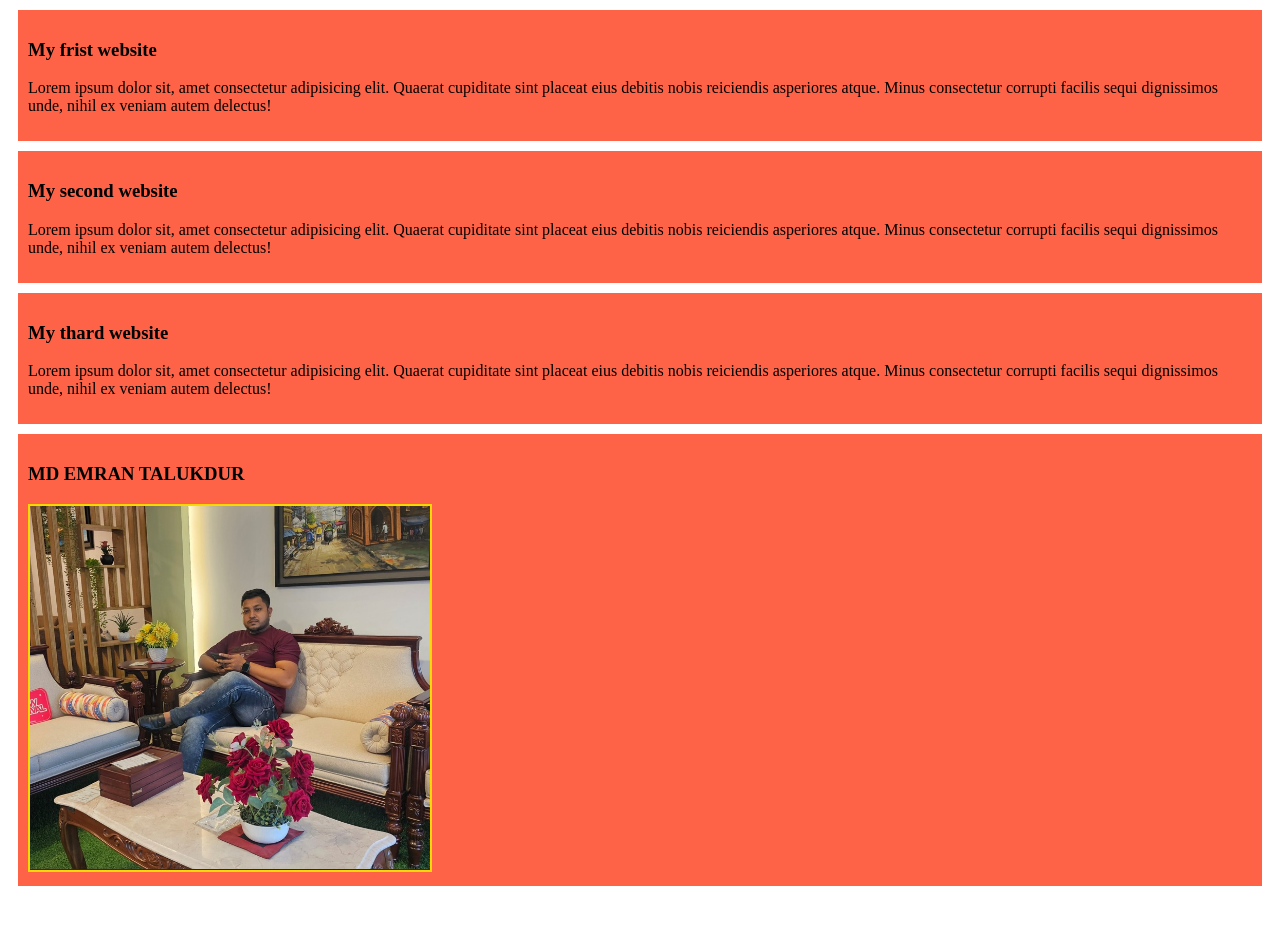
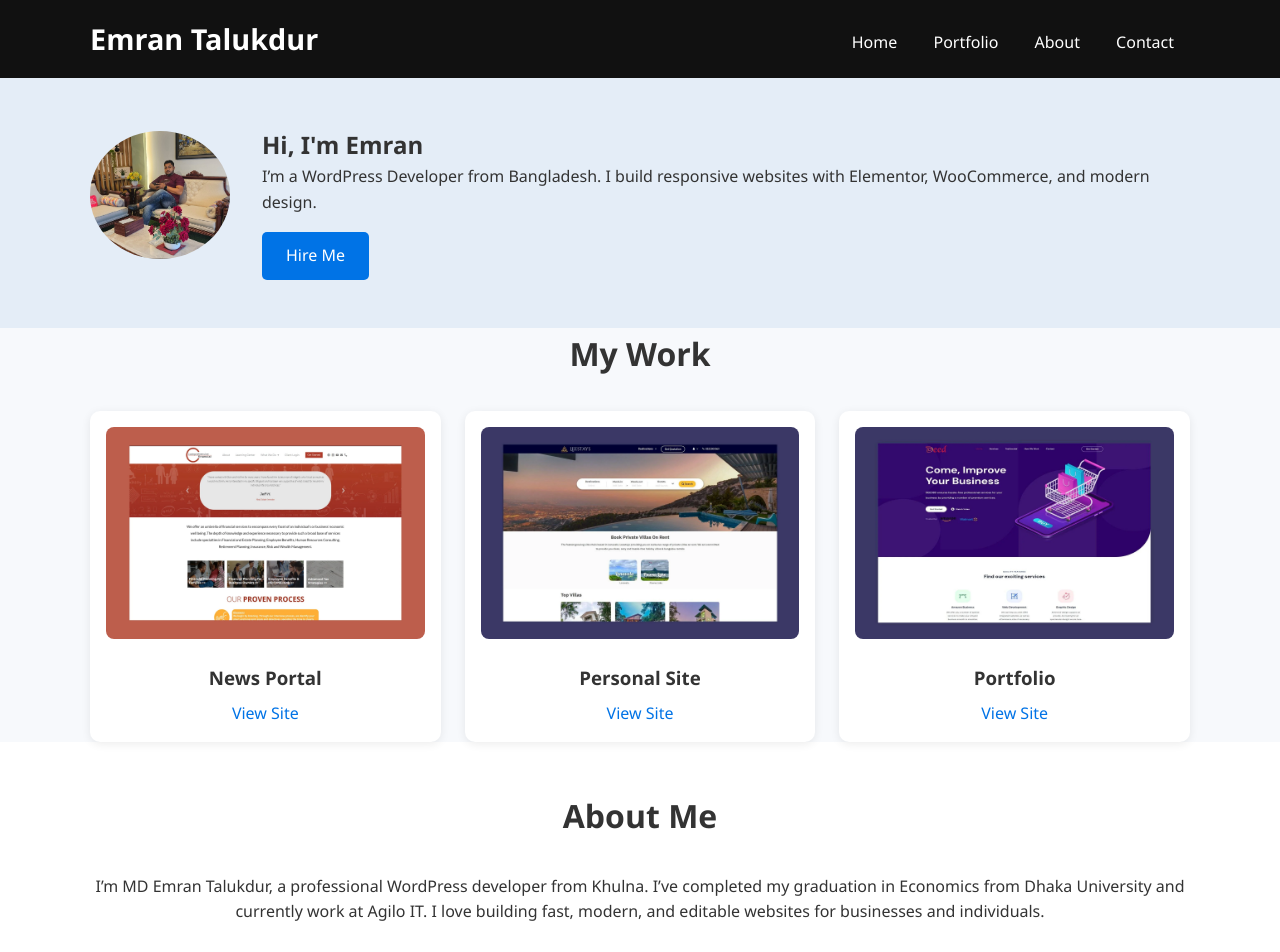
Before and after one commit to emranwpdev/my-frist-github-repo, a plain HTML site: page index.html in a window 1280 px wide. Shown: the top 952 px of the page. Before the commit the page ends 896 px from the top, so only its background shows below. Drawn offline with Linux system fonts and the light colour scheme.

Commit message:
my portfolio website

```diff
--- a/index.html
+++ b/index.html
@@ -1,24 +1,88 @@
 <!DOCTYPE html>
 <html lang="en">
 <head>
-    <meta charset="UTF-8">
-    <meta name="viewport" content="width=device-width, initial-scale=1.0">
-    <title>my frist ever github ripo</title>
-    <link rel="stylesheet" href="styles/blogs.css">
+  <meta charset="UTF-8" />
+  <meta name="viewport" content="width=device-width, initial-scale=1.0"/>
+  <title>MD Emran Talukdur | Web Developer</title>
+  <link rel="stylesheet" href="styles/blogs.css" />
 </head>
 <body>
-    <div>
-        <h3>My frist website</h3>
-        <p>Lorem ipsum dolor sit, amet consectetur adipisicing elit. Quaerat cupiditate sint placeat eius debitis nobis reiciendis asperiores atque. Minus consectetur corrupti facilis sequi dignissimos unde, nihil ex veniam autem delectus!</p></div>
-        <div><h3>My second website</h3>
-        <p>Lorem ipsum dolor sit, amet consectetur adipisicing elit. Quaerat cupiditate sint placeat eius debitis nobis reiciendis asperiores atque. Minus consectetur corrupti facilis sequi dignissimos unde, nihil ex veniam autem delectus!</p></div>
-       <div> <h3>My thard website</h3>
-        <p>Lorem ipsum dolor sit, amet consectetur adipisicing elit. Quaerat cupiditate sint placeat eius debitis nobis reiciendis asperiores atque. Minus consectetur corrupti facilis sequi dignissimos unde, nihil ex veniam autem delectus!</p></div>
-        <div>
-            <h3>MD EMRAN TALUKDUR</h3>
-            <img width="400px" src="image/emran.jpg" alt="img coming soon">
+
+  <header class="header">
+    <div class="container">
+      <h1 class="logo">Emran Talukdur</h1>
+      <nav class="navbar">
+        <a href="#home">Home</a>
+        <a href="#portfolio">Portfolio</a>
+        <a href="#about">About</a>
+        <a href="#contact">Contact</a>
+      </nav>
+    </div>
+  </header>
+
+  <section id="home" class="hero">
+    <div class="container hero-content">
+      <img src="image/emran.jpg" alt="Emran Talukdur" class="hero-img" />
+      <div>
+        <h2>Hi, I'm Emran</h2>
+        <p>I’m a WordPress Developer from Bangladesh. I build responsive websites with Elementor, WooCommerce, and modern design.</p>
+        <a href="#contact" class="btn">Hire Me</a>
+      </div>
+    </div>
+  </section>
+
+  <section id="portfolio" class="portfolio">
+    <div class="container">
+      <h2 class="section-title">My Work</h2>
+      <div class="project-grid">
+        <div class="project-card">
+          <img src="image/p1.png" alt="Project 1">
+          <h3>News Portal</h3>
+          <a href="https://news.shoppingdotcom.xyz" target="_blank">View Site</a>
         </div>
+        <div class="project-card">
+          <img src="image/p3.png" alt="Project 2">
+          <h3>Personal Site</h3>
+          <a href="https://personal.emranwpdev.com" target="_blank">View Site</a>
+        </div>
+        <div class="project-card">
+          <img src="image/p2.png" alt="Project 3">
+          <h3>Portfolio</h3>
+          <a href="https://portfolio.emranwpdev.com" target="_blank">View Site</a>
+        </div>
+      </div>
+    </div>
+  </section>
 
+  <section id="about" class="about">
+    <div class="container">
+      <h2 class="section-title">About Me</h2>
+      <p>I’m MD Emran Talukdur, a professional WordPress developer from Khulna. I’ve completed my graduation in Economics from Dhaka University and currently work at Agilo IT. I love building fast, modern, and editable websites for businesses and individuals.</p>
     </div>
+  </section>
+
+  <section id="contact" class="contact">
+    <div class="container">
+      <h2 class="section-title">Let's Connect</h2>
+      <form action="mailto:emranwpdeveloper@gmail.com" method="post" enctype="text/plain" class="contact-form">
+        <input type="text" name="name" placeholder="Your name" required>
+        <input type="email" name="email" placeholder="Your email" required>
+        <textarea name="message" placeholder="Your message" required></textarea>
+        <button type="submit" class="btn">Send Message</button>
+      </form>
+    </div>
+  </section>
+
+  <footer class="footer">
+    <div class="container">
+      <p>© 2025 MD Emran Talukdur</p>
+      <div class="footer-links">
+        <a href="mailto:emranwpdeveloper@gmail.com">Email</a>
+        <a href="https://linkedin.com/in/emranwpdev" target="_blank">LinkedIn</a>
+        <a href="https://emranwpdev.com" target="_blank">Website</a>
+      </div>
+    </div>
+  </footer>
+
 </body>
 </html>
--- a/styles/blogs.css
+++ b/styles/blogs.css
@@ -1,10 +1,187 @@
-div{
-    background-color: tomato;
-    padding: 10px;
-   margin: 10px;
+/* Reset */
+* {
+  margin: 0;
+  padding: 0;
+  box-sizing: border-box;
+}
 
+body {
+  font-family: 'Segoe UI', sans-serif;
+  background-color: #f7f9fc;
+  color: #333;
+  line-height: 1.6;
 }
-img{
-    border: 2px solid gold;
-    box-shadow: 10px;
+
+.container {
+  width: 90%;
+  max-width: 1100px;
+  margin: 0 auto;
 }
+
+/* Header */
+.header {
+  background: #111;
+  color: white;
+  padding: 1rem 0;
+}
+
+.logo {
+  font-size: 1.8rem;
+  font-weight: bold;
+  text-align: center;
+}
+
+.navbar {
+  text-align: center;
+  margin-top: 0.5rem;
+}
+
+.navbar a {
+  color: white;
+  text-decoration: none;
+  margin: 0 1rem;
+  font-weight: 500;
+}
+
+.navbar a:hover {
+  color: #4ad;
+}
+
+/* Hero Section */
+.hero {
+  background-color: #e4edf7;
+  padding: 3rem 0;
+  text-align: center;
+}
+
+.hero-content {
+  display: flex;
+  flex-direction: column;
+  align-items: center;
+}
+
+.hero-img {
+  width: 140px;
+  border-radius: 50%;
+  margin-bottom: 1rem;
+}
+
+.btn {
+  display: inline-block;
+  background-color: #0073e6;
+  color: white;
+  padding: 0.7rem 1.5rem;
+  text-decoration: none;
+  border-radius: 5px;
+  margin-top: 1rem;
+}
+
+/* Portfolio */
+.section-title {
+  text-align: center;
+  font-size: 2rem;
+  margin-bottom: 2rem;
+}
+
+.project-grid {
+  display: grid;
+  grid-template-columns: 1fr;
+  gap: 1.5rem;
+}
+
+.project-card {
+  background: white;
+  padding: 1rem;
+  border-radius: 10px;
+  box-shadow: 0 2px 10px rgba(0,0,0,0.08);
+  text-align: center;
+}
+
+.project-card img {
+  width: 100%;
+  border-radius: 8px;
+  margin-bottom: 1rem;
+}
+
+.project-card h3 {
+  margin-bottom: 0.5rem;
+}
+
+.project-card a {
+  color: #0073e6;
+  text-decoration: none;
+  font-weight: 500;
+}
+
+/* About */
+.about {
+  background: #fff;
+  padding: 3rem 0;
+  text-align: center;
+}
+
+/* Contact */
+.contact {
+  background: #f1f4f7;
+  padding: 3rem 0;
+}
+
+.contact-form {
+  display: flex;
+  flex-direction: column;
+  gap: 1rem;
+  max-width: 500px;
+  margin: auto;
+}
+
+.contact-form input,
+.contact-form textarea {
+  padding: 0.9rem;
+  border: 1px solid #ccc;
+  border-radius: 5px;
+  width: 100%;
+}
+
+/* Footer */
+.footer {
+  background: #111;
+  color: white;
+  text-align: center;
+  padding: 1rem 0;
+}
+
+.footer-links {
+  margin-top: 0.5rem;
+}
+
+.footer-links a {
+  color: #4ad;
+  margin: 0 0.7rem;
+  text-decoration: none;
+}
+
+@media(min-width: 768px) {
+  .hero-content {
+    flex-direction: row;
+    text-align: left;
+    gap: 2rem;
+  }
+
+  .project-grid {
+    grid-template-columns: repeat(3, 1fr);
+  }
+
+  .navbar {
+    text-align: right;
+  }
+
+  .logo {
+    float: left;
+  }
+
+  .header .container {
+    display: flex;
+    justify-content: space-between;
+    align-items: center;
+  }
+}
```
Also changed, not shown: image/emranwpdev Logo.png (added), image/p1.png (added), image/p2.png (added), image/p3.png (added).
